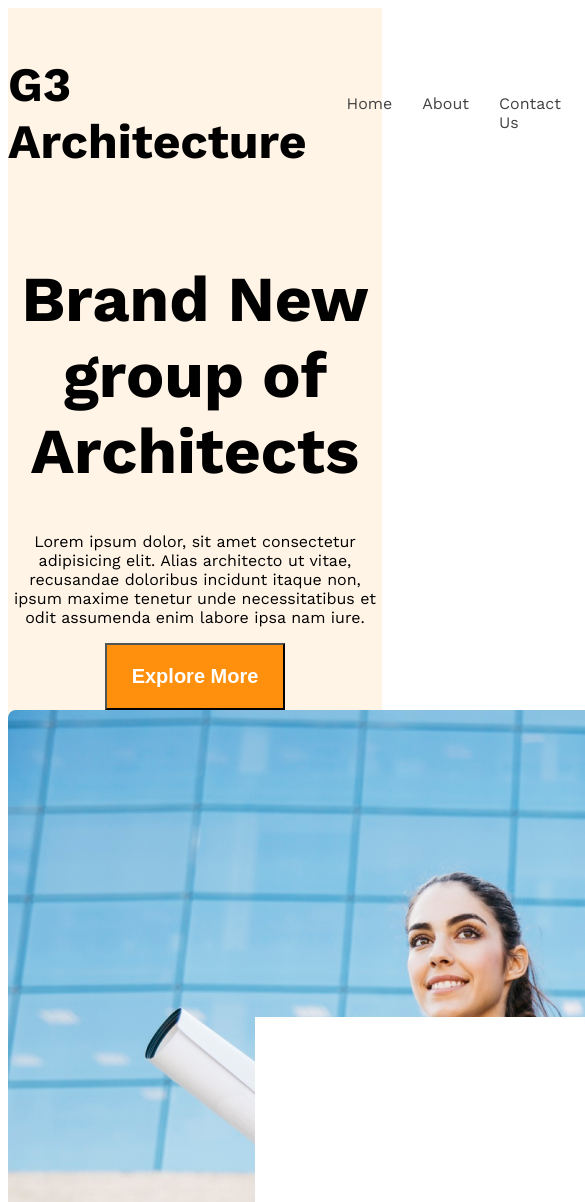
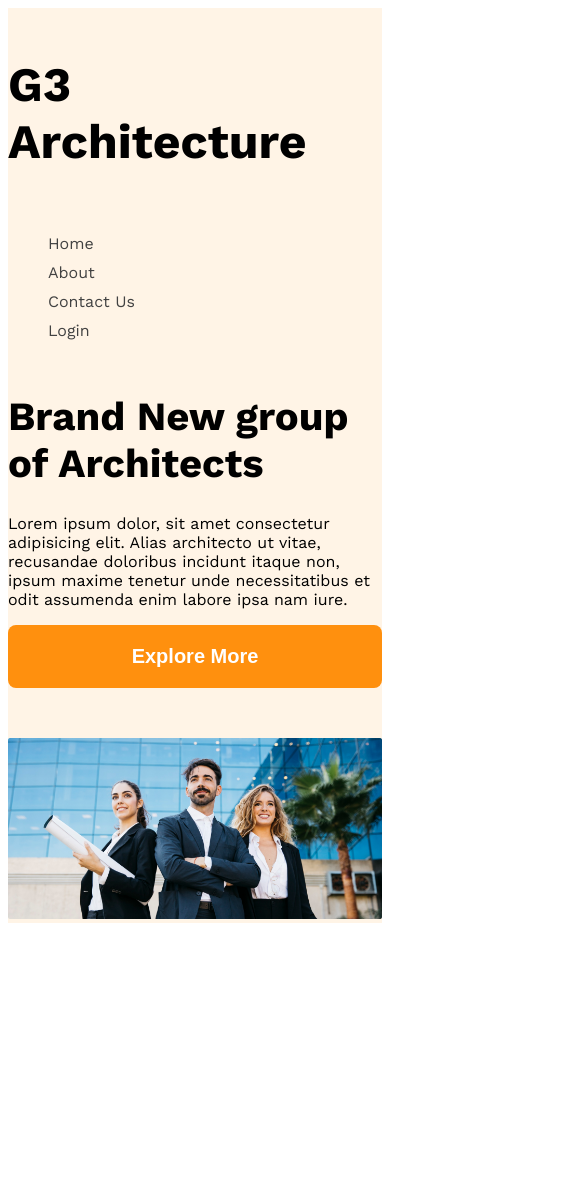
Before and after one commit to Shakhawathossainovee/g3-architecture, a plain HTML site: page index.html in a window 390 px wide. Shown: the top 1202 px of the page, 585 px wide, since content can reach past the window. After the commit the page ends 931 px from the top, so only its background shows below. Drawn offline with nearby package versions, Linux system fonts and the light colour scheme.

Commit message:
third commit

```diff
--- a/architecture.css
+++ b/architecture.css
@@ -44,6 +44,7 @@
     max-width: 850px;
     margin: 0 auto;
     text-align: center;
+    margin-bottom: 50px;
 }
 .banner-title{
     font-weight: 700;
@@ -55,4 +56,34 @@
     padding: 20px 25px;
     font-size: 1.25rem;
     font-weight: 600;
+    border-radius: 8px;
+    border: none;
 }
+.banner-img{
+    width: 100%;
+}
+@media screen and (max-width: 768px) {
+    .navbar{
+        flex-direction: column;
+        align-items: flex-start;
+    }
+    .nav-links{
+        flex-direction: column;
+        width: 100%;
+    }
+    .nav-item{
+        margin-right: 0;
+        margin-bottom: 10px;
+    }
+    .banner-content{
+        text-align: left;
+    }
+    .banner-title{
+        font-size: 2.5rem;
+    }
+    .btn{
+        width: 100%;
+        text-align: center;
+    }
+
+}
--- a/index.html
+++ b/index.html
@@ -25,7 +25,7 @@
             <p class="banner-description">Lorem ipsum dolor, sit amet consectetur adipisicing elit. Alias architecto ut vitae, recusandae doloribus incidunt itaque non, ipsum maxime tenetur unde necessitatibus et odit assumenda enim labore ipsa nam iure.</p>
             <button class="btn">Explore More</button>
             </div>
-            <img src="banner.png" alt=" ">
+            <img class="banner-img" src="banner.png" alt=" ">
 
         </div>
 
```
